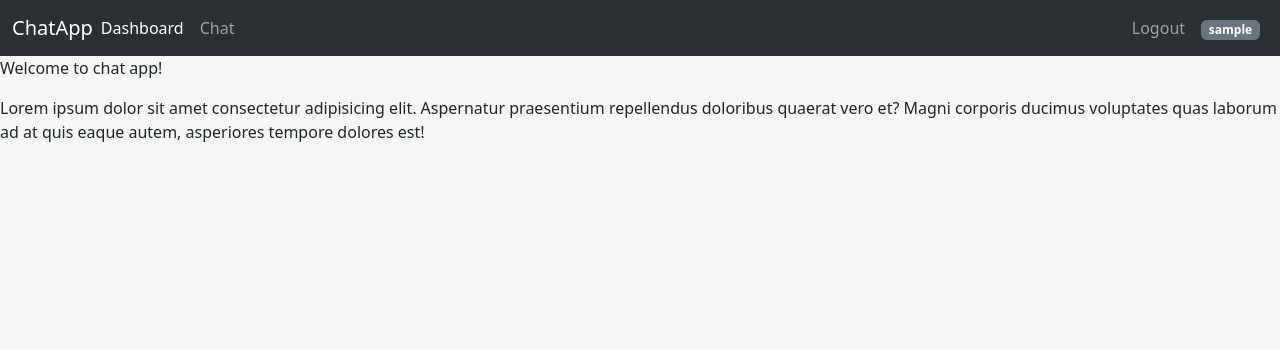
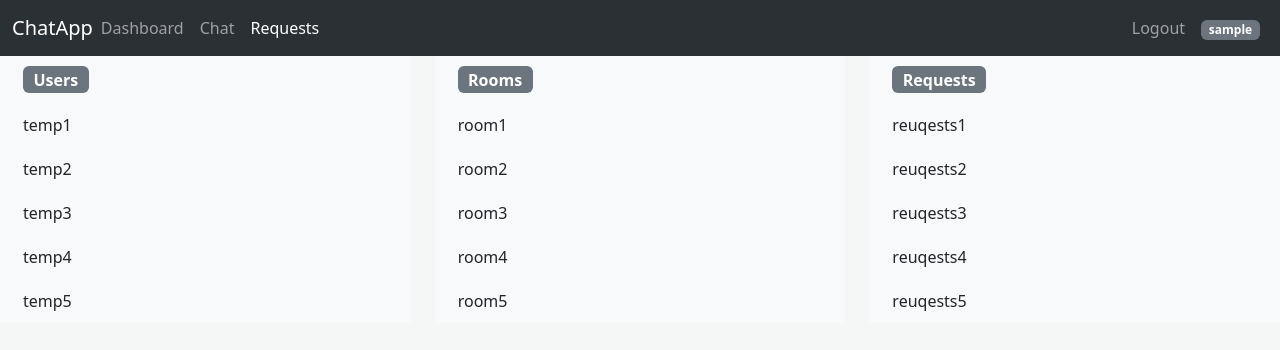
Before and after one commit to sharan2000/chat-app, an Angular app in the folder chat-app-ui/: page /requests in a window 1280 px wide. Before the commit this address led to /dashboard. Shown: the top 350 px of the page. Built offline with nearby package versions, Linux system fonts and the light colour scheme; no server answers; sample sign-in values are in the browser's storage.

Commit message:
added requests component which current has dummy data

```diff
--- a/chat-app-ui/src/app/app-routing.module.ts
+++ b/chat-app-ui/src/app/app-routing.module.ts
@@ -7,6 +7,7 @@ import { ChatComponent } from './chat/chat.component';
 import { AuthComponent } from './auth/auth.component';
 import { AuthGuardFunction } from './auth/auth.guard';
 import { RootComponent } from './root.component';
+import { RequestsComponent } from './requests/requests.component';
 
 const routes: Routes = [
   {
@@ -21,6 +22,10 @@ const routes: Routes = [
       {
         path: 'chat',
         component: ChatComponent,
+      },
+      {
+        path: 'requests',
+        component: RequestsComponent,
       },
     ],
   },
--- a/chat-app-ui/src/app/app.component.html
+++ b/chat-app-ui/src/app/app.component.html
@@ -9,6 +9,7 @@
         <ng-container *ngIf="isAuthenticated">
           <a class="nav-link" aria-current="page" [routerLink]="'dashboard'" routerLinkActive="active">Dashboard</a>
           <a class="nav-link" [routerLink]="'chat'" routerLinkActive="active">Chat</a>
+          <a class="nav-link" [routerLink]="'requests'" routerLinkActive="active">Requests</a>
         </ng-container>
         <ng-container *ngIf="!isAuthenticated">
           <a class="nav-link" aria-current="page" routerLink="auth" [queryParams]="{type: 'login'}" routerLinkActive="active" [routerLinkActiveOptions]="{exact: true}">Login</a>
--- a/chat-app-ui/src/app/app.module.ts
+++ b/chat-app-ui/src/app/app.module.ts
@@ -11,6 +11,7 @@ import { AuthInterceptor } from './auth/auth.interceptor';
 import { ChatComponent } from './chat/chat.component';
 import { ShortUsernamePipe } from './utils/short-username.pipe';
 import { RootComponent } from './root.component';
+import { RequestsComponent } from './requests/requests.component';
 
 @NgModule({
   declarations: [
@@ -19,6 +20,7 @@ import { RootComponent } from './root.component';
     DashboardComponent,
     AuthComponent,
     ChatComponent,
+    RequestsComponent,
     ShortUsernamePipe
   ],
   imports: [
--- /dev/null
+++ b/chat-app-ui/src/app/requests/requests.component.html
@@ -0,0 +1,26 @@
+<div class="row">
+  <div class="col">
+    <ul class="chat-list bg-light">
+      <li><span class="badge bg-secondary list-type"> Users </span></li>
+      <li *ngFor="let item of tempusers">
+        {{item}}
+      </li>
+    </ul>
+  </div>
+  <div class="col">
+    <ul class="chat-list bg-light">
+      <li><span class="badge bg-secondary list-type"> Rooms </span></li>
+      <li *ngFor="let item of temprooms">
+        {{item}}
+      </li>
+    </ul>
+  </div>
+  <div class="col">
+    <ul class="chat-list bg-light">
+      <li><span class="badge bg-secondary list-type"> Requests </span></li>
+      <li *ngFor="let item of temprequests">
+        {{item}}
+      </li>
+    </ul>
+  </div>
+</div>
--- /dev/null
+++ b/chat-app-ui/src/app/requests/requests.component.ts
@@ -0,0 +1,11 @@
+import { Component } from '@angular/core'
+
+@Component({
+  selector: 'app-requests',
+  templateUrl: './requests.component.html'
+})
+export class RequestsComponent {
+  tempusers = ['temp1', 'temp2', 'temp3', 'temp4', 'temp5']
+  temprooms = ['room1', 'room2', 'room3', 'room4', 'room5']
+  temprequests = ['reuqests1', 'reuqests2', 'reuqests3', 'reuqests4', 'reuqests5']
+}
```
